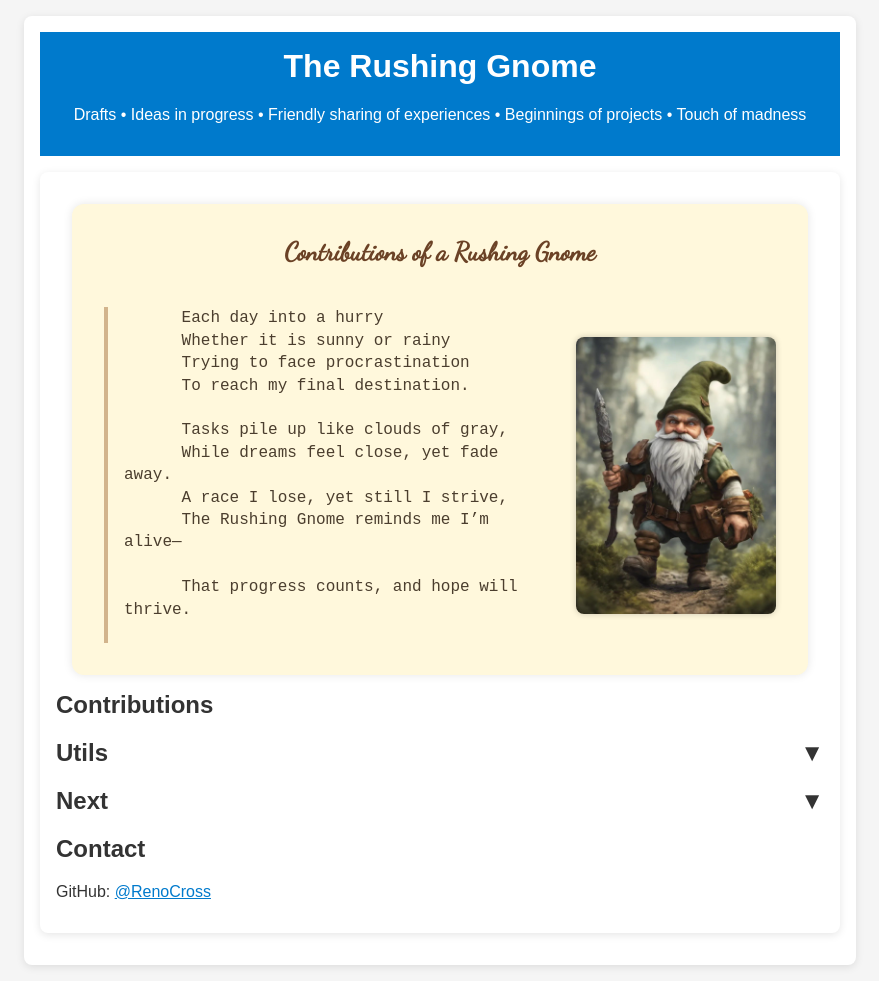
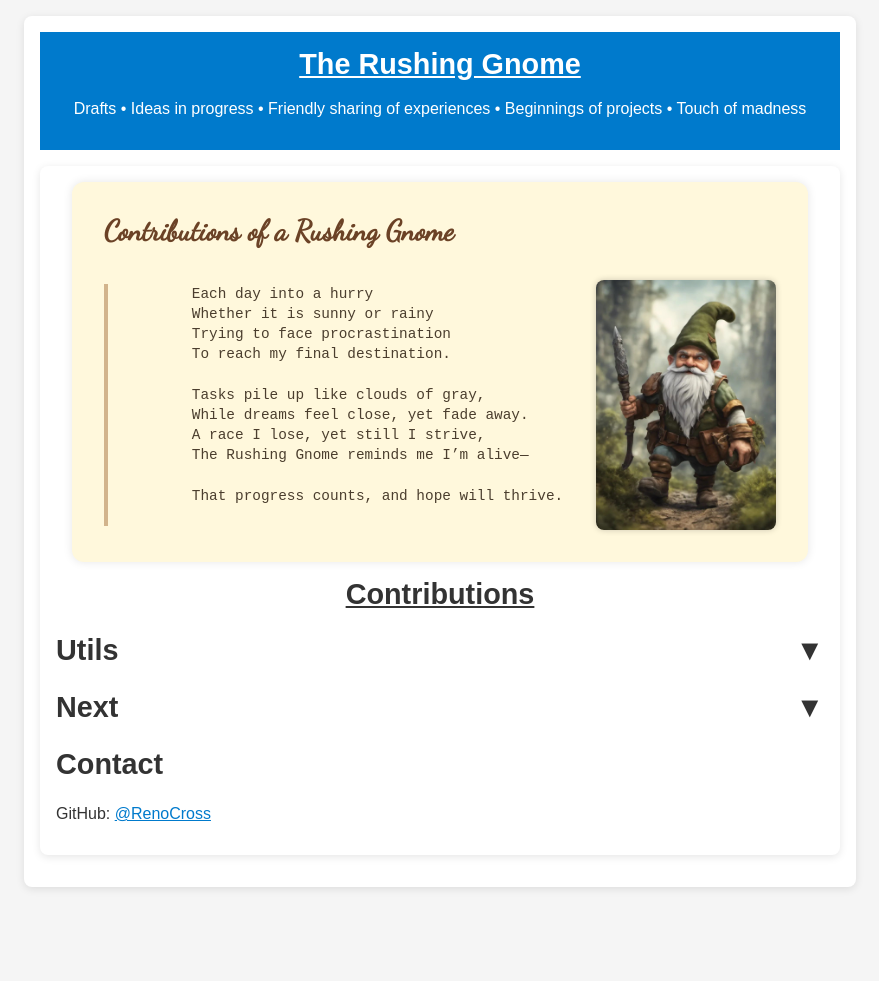
Before and after one commit to RenoCross/the-rushing-gnome, a Jekyll site: the page built from index.html, in a window 1280 px wide. Shown: the whole page, without its empty margins (200-1079 px from the left). Built offline with Jekyll 4.4.1, drawn with Linux system fonts in a browser that asks for light colours; after the commit the page ends 903 px from its top, so only the background shows below that.

Commit message:
Update style.css

```diff
--- a/assets/css/style.css
+++ b/assets/css/style.css
@@ -25,8 +25,19 @@ main {
 
 h1, h2 {
     margin-top: 0;
+    text-align: center;
+    font-size: 1.8rem;
   }
 
+h1 {
+    text-decoration:underline
+  }
+
+h2 {
+    margin-top: 0;
+    text-align: left;
+    font-size: rem;
+  }
 a {
     color: #007acc;
   }
@@ -36,25 +47,25 @@ a {
   padding: 2rem;
   border-radius: 12px;
   margin: 1rem;
+  margin-top: 0rem;
   max-width: 800px;
   box-shadow: 0 0 10px rgba(0, 0, 0, 0.1);
   font-family: 'Dancing Script', cursive;
   display: flex;
   align-items: center;
-  gap: 2rem;
+  gap: 1.5rem;
   flex-wrap: wrap;
 }
 
 #poem h2 {
   width: 100%;
-  text-align: center;
   color: #6b4226;
-  font-size: 1.6rem;
+  font-size: 1.8rem;
   margin-bottom: 0.5rem;
 }
 
 #poem img {
-  max-width: 200px;
+  max-width: 180px;
   border-radius: 8px;
   box-shadow: 0 0 6px rgba(0, 0, 0, 0.2);
   flex-shrink: 0;
@@ -62,12 +73,12 @@ a {
 
 #poem pre {
   white-space: pre-wrap;
-  font-size: 1rem;
+  font-size: .9rem;
   color: #4b3e2e;
   line-height: 1.4;
   background: transparent;
   border-left: 4px solid #d2b48c;
-  padding-left: 1rem;
+  padding-left: 2rem;
   margin: 0;
   flex: 1;
 }
@@ -77,6 +88,7 @@ a {
   margin-top: 0.5rem;
 }
 .contrib-list > li {
+  background: #fff8dc;
   margin-bottom: 1rem;
 }
 .contrib-list ul {
```
